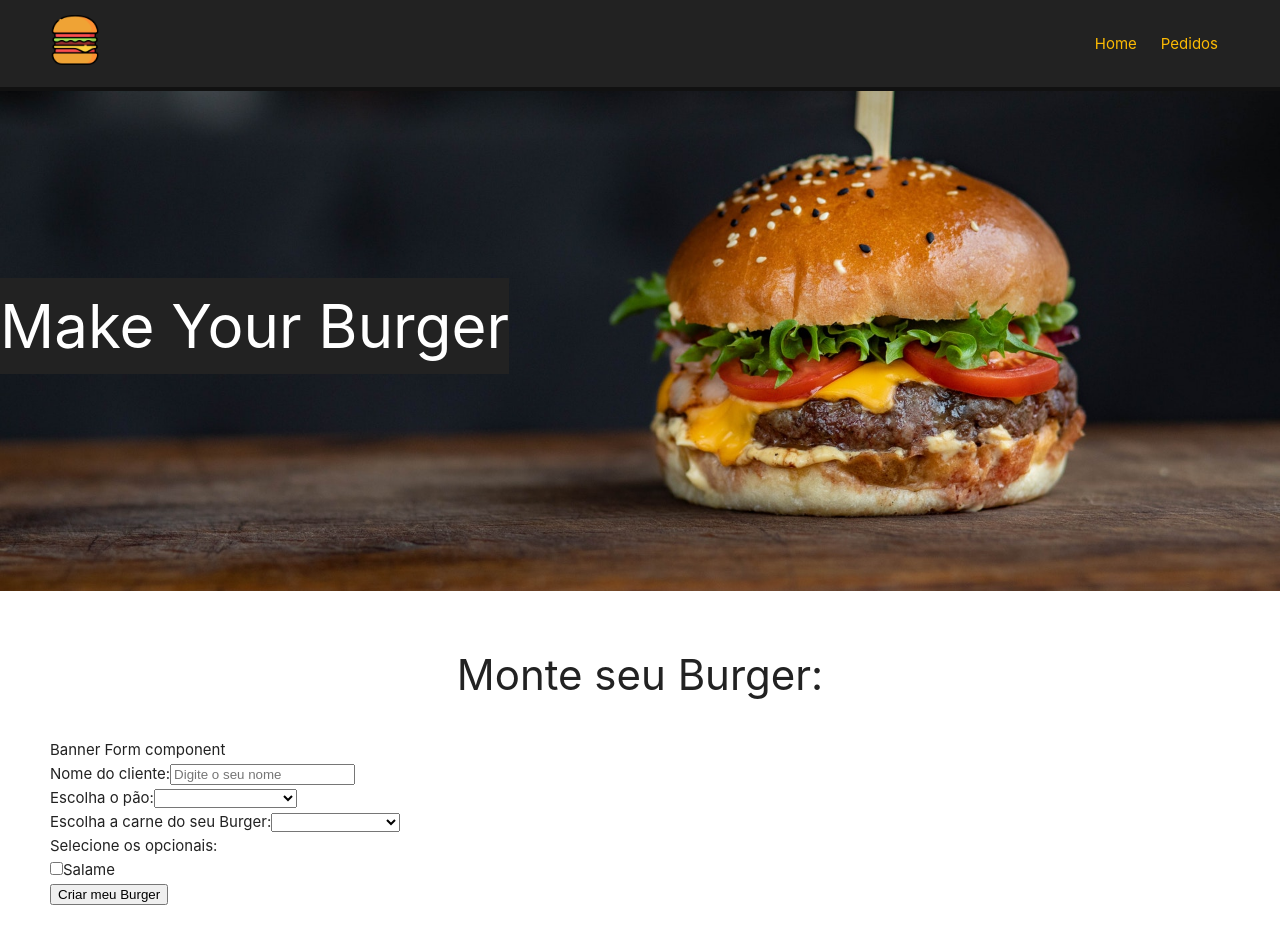
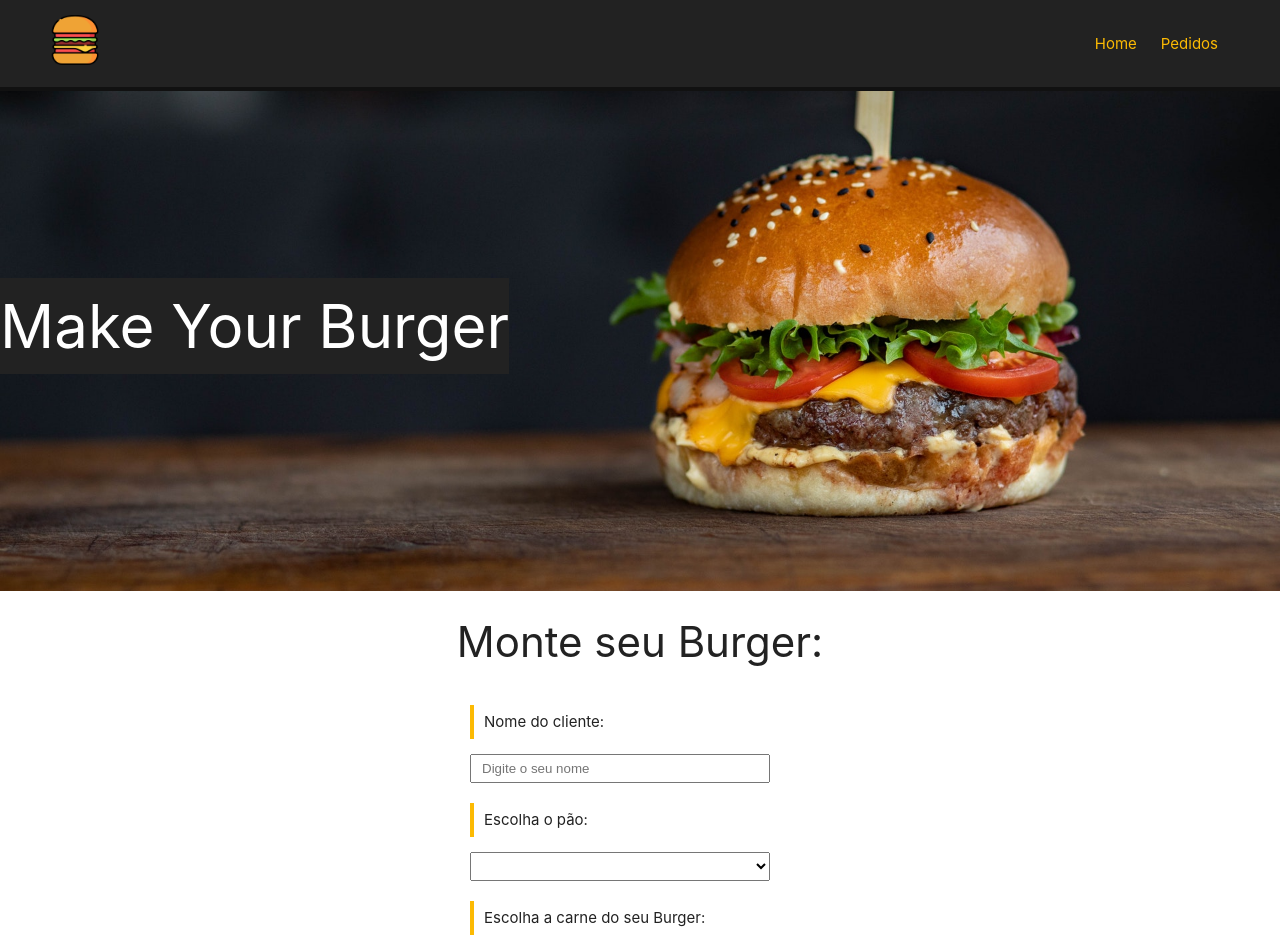
Before and after one commit to felipenmatos/burger-vue, a Vue app: page / in a window 1280 px wide. Shown: the top 948 px of the page. Built offline with nearby package versions, Linux system fonts and the light colour scheme.

Commit message:
style: home page form styling

```diff
--- a/src/assets/main.css
+++ b/src/assets/main.css
@@ -7,4 +7,5 @@
   font-weight: normal;
   font-family: Helvetica;
   box-sizing: border-box;
+  display: flex;
 }
--- a/src/components/BurgerForm.vue
+++ b/src/components/BurgerForm.vue
@@ -1,5 +1,4 @@
 <template>
-  <p>Banner Form component</p>
   <div>
     <form id="burger-form">
       <div class="input-container">
@@ -26,8 +25,10 @@
           <option value="maminha">Maminha</option>
         </select>
       </div>
-      <div class="input-container">
-        <label for="opcionais">Selecione os opcionais:</label>
+      <div class="input-container" id="opcionais-container">
+        <label id="opcionais-title" for="opcionais"
+          >Selecione os opcionais:</label
+        >
         <div class="checkbox-container">
           <input
             type="checkbox"
@@ -51,4 +52,74 @@ export default {
 };
 </script>
 
-<style scoped></style>
+<style scoped>
+#burger-form {
+  max-width: 400px;
+  display: flex;
+  flex-direction: column;
+}
+
+.input-container {
+  font-wheight: bold;
+  margin-bottom: 20px;
+  margin-left: 30px;
+  display: flex;
+  flex-direction: column;
+}
+
+label {
+  font-wheight: bold;
+  margin-bottom: 15px;
+  color: #222;
+  padding: 5px 10px;
+  border-left: 4px solid #fcba03;
+}
+
+input,
+select {
+  padding: 5px 10px;
+  width: 300px;
+}
+
+#opcionais-container {
+  flex-direction: row;
+  flex-wrap: wrap;
+}
+
+#opcionais-title {
+  width: 100%;
+}
+
+.checkbox-container {
+  display: flex;
+  align-items: center;
+  width: 50%;
+  margin-bottom: 20px;
+}
+
+.checkbox-container span,
+.checkbox-container input {
+  width: auto;
+}
+
+.checkbox-container span {
+  margin-left: 6px;
+  font-weight: bold;
+}
+
+.submit-btn {
+  background-color: #222;
+  color: #fcba03;
+  font-weight: bold;
+  border: 2px solid #222;
+  padding: 10px;
+  font-size: 16px;
+  cursor: pointer;
+  transition: 0.5s;
+}
+
+.submit-btn:hover {
+  background-color: transparent;
+  color: #222;
+}
+</style>
--- a/src/components/Footer.Vue
+++ b/src/components/Footer.Vue
@@ -9,8 +9,10 @@
 <style scoped>
 #footer {
   height: 200px;
+  position: absolute;
+  top: 108%;
   bottom: 0;
-  position: relative;
+  margin: auto auto;
   background-color: #222;
   border-top: 4px solid #111;
   color: #fcba03;
--- a/src/views/Home.vue
+++ b/src/views/Home.vue
@@ -19,3 +19,13 @@ export default {
   },
 };
 </script>
+
+<style scoped>
+.main-container {
+  height: 500px;
+  display: flex;
+  flex-direction: column;
+  justify-content: center;
+  align-items: center;
+}
+</style>
```
